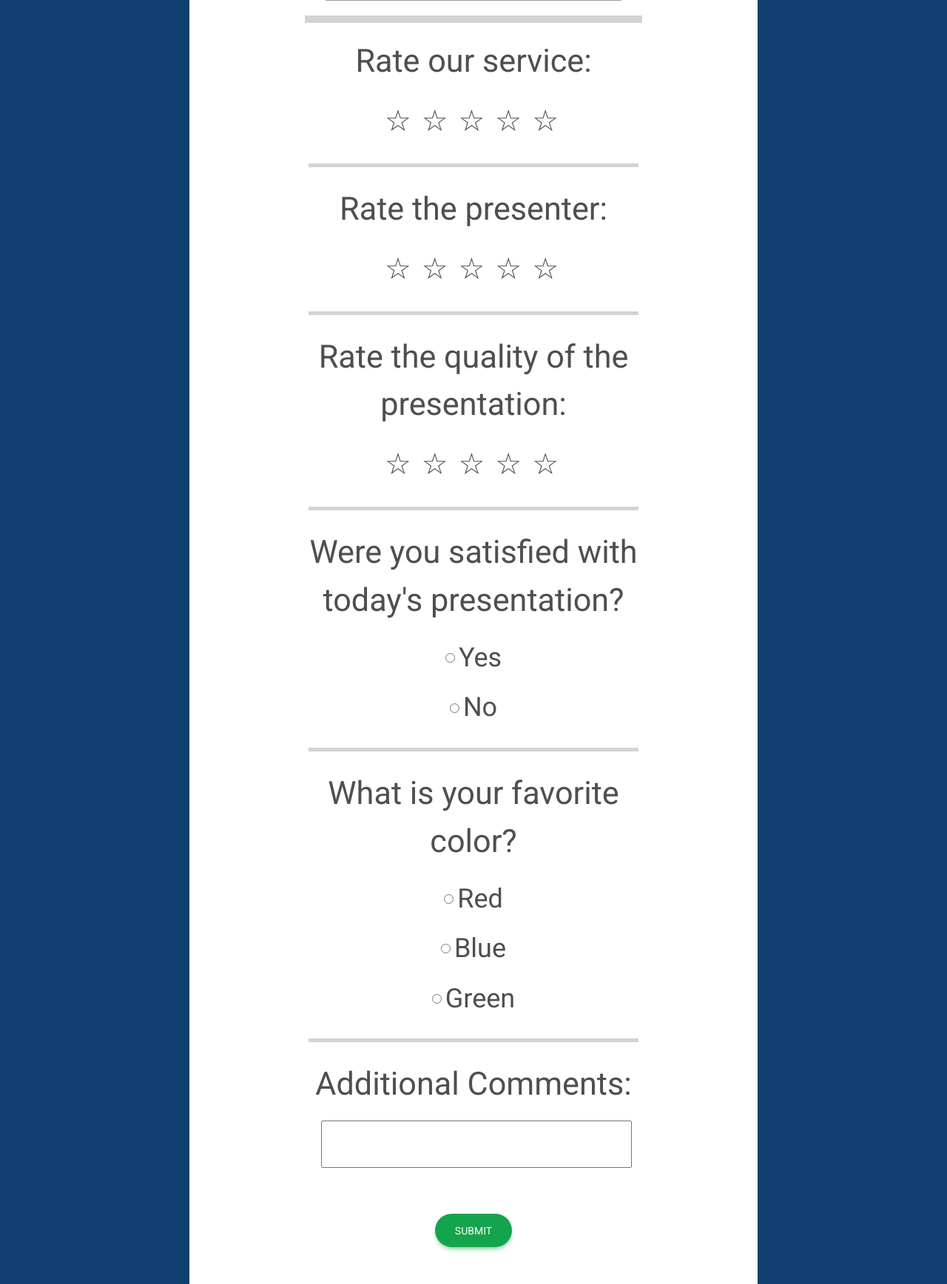
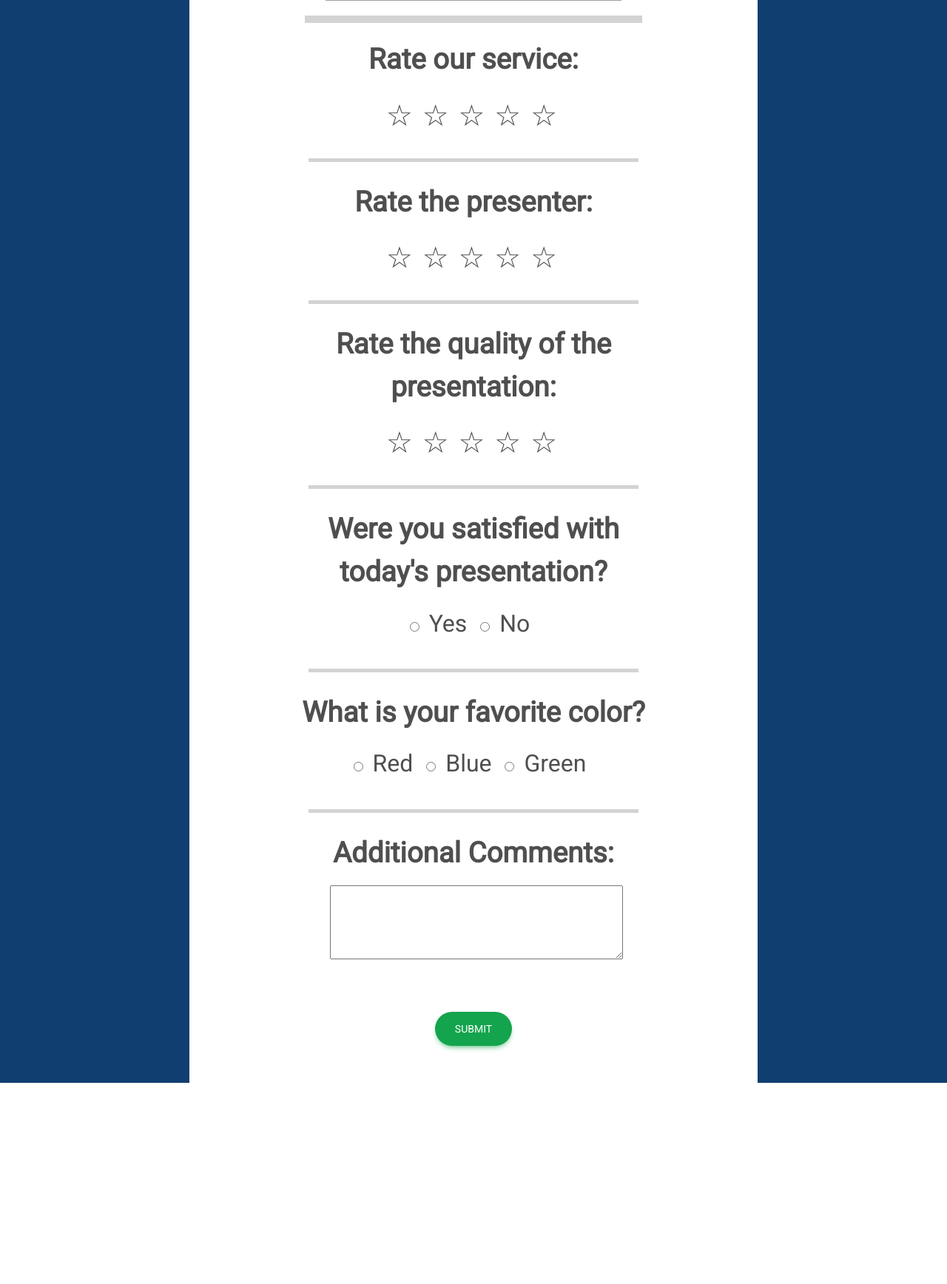
Before and after one commit to gabegomez000/miamireSurveyFormProject, a Flask app: page / in a window 1280 px wide. Shown: the part 299-2035 px from the top of the page at 74% size. After the commit the page ends 1763 px from the top, so only its background shows below. Run offline with Flask 3, Linux system fonts and the light colour scheme; grey boxes are pictures that could not be loaded.

Commit message:
Visual changes and code cleanup
Made small visual changes to the survey form and cleaned up some of the code.

```diff
--- a/app.py
+++ b/app.py
@@ -20,8 +20,8 @@ def survey():
 
         if question1 and question2 and question3 and question4 and question5 and question6:
             answers = request.form.to_dict()  # Answers = form answers
-            write_to_csv(answers) # Write Answers to csv file
-            submitted = True # Set submitted to True
+            write_to_csv(answers)  # Write Answers to csv file
+            submitted = True  # Set submitted to True
             return render_template('survey.html', submitted=submitted) # Return submitted screen
         else:
             error_message = 'Please answer all questions.'
@@ -60,4 +60,4 @@ def export_csv():
 
 
 if __name__ == '__main__':
-    app.run()
+    app.run(debug=True)
--- a/static/styles.css
+++ b/static/styles.css
@@ -2,6 +2,10 @@ p {
     font-family: 'Roboto', sans-serif;
     font-size: 1.2em; /* Adjust as needed */
     line-height: 1.5;
+}
+
+.question {
+  font-weight: bold;
 }
 
 h1 {
@@ -27,6 +31,10 @@ body {
     padding: 0;
 }
 
+input[type="text"] {
+    font-size: 14px; /* Adjust the value as per your preference */
+    width: 50%
+}
 
 .container {
     min-height: 100vh;
@@ -77,10 +85,11 @@ body {
 }
 
 .radio-button {
-    display: flex;
+    display: inline-block;
     align-items: center;
     justify-content: center; /* Add this line to center the items horizontally */
     margin-bottom: 10px;
+    margin-right: 10px;
 }
 
 .radio-button input[type="radio"] {
@@ -148,7 +157,7 @@ body {
         max-width: 90%;
     }
     .survey-form {
-        font-size: 20px;
+        font-size: 16px;
         padding: 0 15px;
     }
 }
@@ -158,7 +167,7 @@ body {
         max-width: 90%;
     }
     .survey-form {
-        font-size: 24px;
+        font-size: 20px;
         padding: 0 15px;
     }
 }
@@ -168,7 +177,7 @@ body {
         max-width: 80%;
     }
     .survey-form {
-        font-size: 28px;
+        font-size: 24px;
         padding: 0 30px;
     }
 }
@@ -178,7 +187,7 @@ body {
         max-width: 70%;
     }
     .survey-form {
-        font-size: 32px;
+        font-size: 28px;
         padding: 0 40px;
     }
 }
@@ -188,7 +197,7 @@ body {
         max-width: 60%;
     }
     .survey-form {
-        font-size: 36px;
+        font-size: 32px;
         padding: 0 50px;
     }
 }
--- a/templates/survey.html
+++ b/templates/survey.html
@@ -19,12 +19,11 @@
                  <p>Redirecting...</p>
             </div>
             <script>
-                // Redirect after 3 seconds
+                // Redirect after 5 seconds
                 setTimeout(function() {
                   window.location.href = 'https://www.miamirealtors.com/'; // Replace with desired URL
                 }, 5000); // 5000 milliseconds = 5 seconds
             </script>
-
         {% else %}
             <div class="container">
                 {% if error_message %}
@@ -50,7 +49,7 @@
                         <!-- Example Questions with star-shaped radio buttons for rating -->
                         <hr class="hr-top">
                         <div class="star-rating">
-                        <p>Rate our service:</p>
+                            <p class="question">Rate our service:</p>
                             <input type="radio" id="q1rating1" name="question1" value="1">
                             <label for="q1rating1"></label>
                             <input type="radio" id="q1rating2" name="question1" value="2">
@@ -66,7 +65,7 @@
 
                         <!-- Add more questions and input fields as needed -->
                         <div class="star-rating">
-                        <p>Rate the presenter:</p>
+                            <p class="question">Rate the presenter:</p>
                             <input type="radio" id="q2rating1" name="question2" value="1">
                             <label for="q2rating1"></label>
                             <input type="radio" id="q2rating2" name="question2" value="2">
@@ -81,7 +80,7 @@
                         <hr class ="hr-form">
 
                         <div class="star-rating">
-                        <p>Rate the quality of the presentation:</p>
+                            <p class="question">Rate the quality of the presentation:</p>
                             <input type="radio" id="q3rating1" name="question3" value="1">
                             <label for="q3rating1"></label>
                             <input type="radio" id="q3rating2" name="question3" value="2">
@@ -97,7 +96,7 @@
 
                         <!-- Example Question with yes/no options -->
                         <div>
-                        <p>Were you satisfied with today's presentation?</p>
+                            <p class="question">Were you satisfied with today's presentation?</p>
                             <div>
                                 <div class="radio-button">
                                     <input type="radio" id="q4-yes" name="question4" value="yes">
@@ -113,7 +112,7 @@
 
                         <!-- Example Question with multiple choice options -->
                         <div>
-                        <p>What is your favorite color?</p>
+                            <p class="question">What is your favorite color?</p>
                             <div>
                                 <div class="radio-button">
                                     <input type="radio" id="q5red" name="question5" value="red">
@@ -133,10 +132,11 @@
 
                         <!-- Example Question with text input -->
                         <div>
-                        <p>Additional Comments:</p>
+                            <p class="question">Additional Comments:</p>
                             <div>
                                 <label for="question6"></label>
-                            <input type="text" id="question6" name="question6">
+                                <textarea id="question6" name="question6"
+                                          style="font-size: 14px; width: 80%; height: 100px"></textarea>
                             </div>
                         </div>
 
@@ -153,15 +153,15 @@
         <script>
             // Function to get the current date and time
             function getCurrentDateTime() {
-            var now = new Date();
-            var date = now.toISOString().slice(0, 10); // Get the date in YYYY-MM-DD format
-            var time = now.toTimeString().slice(0, 8); // Get the time in HH:MM:SS format
+                const now = new Date();
+                const date = now.toISOString().slice(0, 10); // Get the date in YYYY-MM-DD format
+                const time = now.toTimeString().slice(0, 8); // Get the time in HH:MM:SS format
                 return { date: date, time: time };
             }
 
             // Populate the hidden fields with the current date and time
             window.addEventListener("DOMContentLoaded", function() {
-            var dateTime = getCurrentDateTime();
+                const dateTime = getCurrentDateTime();
                 document.getElementById("date").value = dateTime.date;
                 document.getElementById("time").value = dateTime.time;
             });
```
Lines whose indentation alone changed are shown as unchanged.
